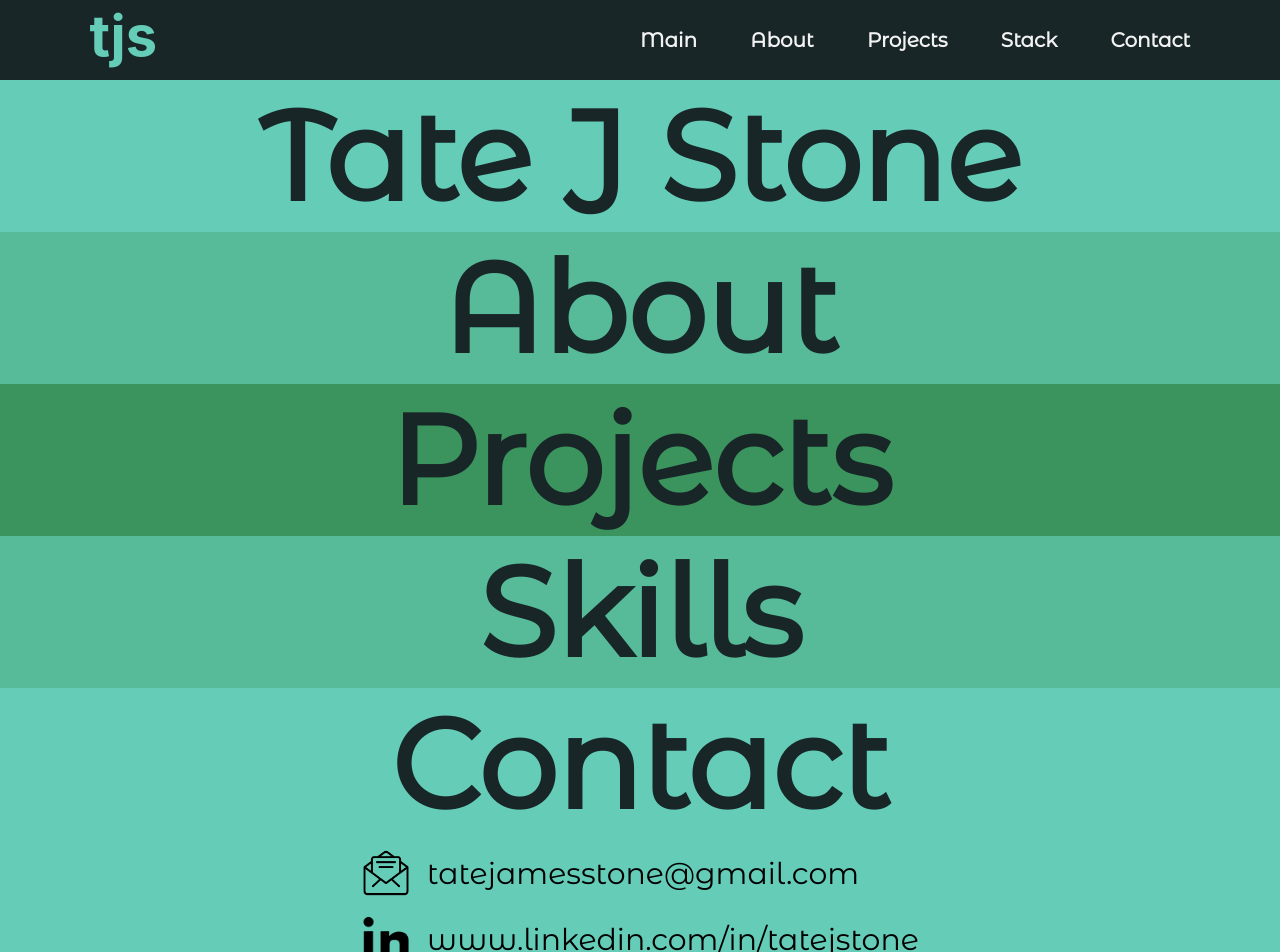
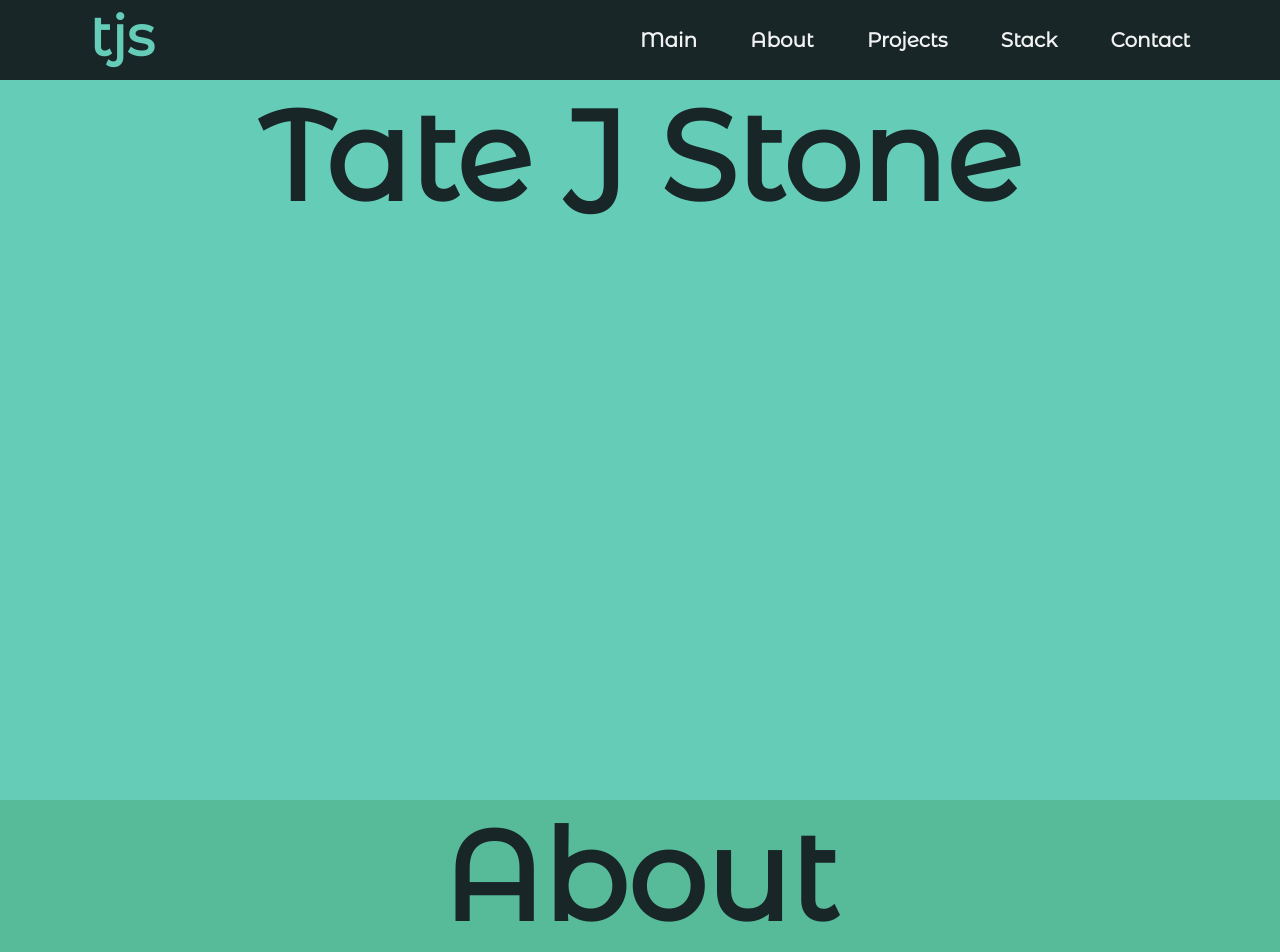
Before and after one commit to tjamesstone/portfolio, a React (Create React App) app: page / in a window 1280 px wide. Shown: the top 952 px of the page. Built offline with nearby package versions, Linux system fonts and the light colour scheme.

Commit message:
gave correct size

```diff
--- a/src/components/About.scss
+++ b/src/components/About.scss
@@ -7,7 +7,8 @@
     margin: 0 auto;
     width: 100vw;
     background: $green2;
-    font-family: 'Montserrat Alternates', sans-serif;
+    font-family: 'Montserrat Alternates', sans-serif;    height: 90vh;
+
     h1{
         font-size: 125px;
         margin: 0 auto;
--- a/src/components/Contact.scss
+++ b/src/components/Contact.scss
@@ -6,6 +6,8 @@
     align-items: center;
     margin: 0 auto;
     width: 100vw;
+    height: 90vh;
+
     font-family: 'Montserrat Alternates', sans-serif;
     h1{
         font-size: 125px;
--- a/src/components/Header.scss
+++ b/src/components/Header.scss
@@ -14,6 +14,7 @@
     width: 100%;
     margin-top: -10vh;
     background: $dark;
+    font-family: 'Montserrat Alternates', sans-serif;
     img {
         width: 5rem;
         height: auto;
@@ -21,16 +22,18 @@
     p:hover{
         cursor: pointer;
         color: white;
+        text-decoration: underline;
     }
     h1{
         color: $green1;
         font-size: 3.5rem;
         margin: 0;
         padding-bottom: .5rem;
+
     }
     h1:hover{
         cursor: pointer;
-        color: $green2;
+        zoom: 1.03;
     }
 
 }
--- a/src/components/Main.scss
+++ b/src/components/Main.scss
@@ -7,6 +7,7 @@
     margin: 0 auto;
     width: 100vw;
     font-family: 'Montserrat Alternates', sans-serif;
+    height: 90vh;
     h1{
         font-size: 125px;
         margin: 0 auto;
--- a/src/components/Projects.scss
+++ b/src/components/Projects.scss
@@ -8,6 +8,8 @@
     width: 100vw;
     background: $green3;
     font-family: 'Montserrat Alternates', sans-serif;
+    height: 90vh;
+
     h1{
         font-size: 125px;
         margin: 0 auto;
--- a/src/components/Stack.scss
+++ b/src/components/Stack.scss
@@ -8,6 +8,8 @@
     width: 100vw;
     background: $green2;
     font-family: 'Montserrat Alternates', sans-serif;
+    height: 90vh;
+
     h1{
         font-size: 125px;
         margin: 0 auto;
```
